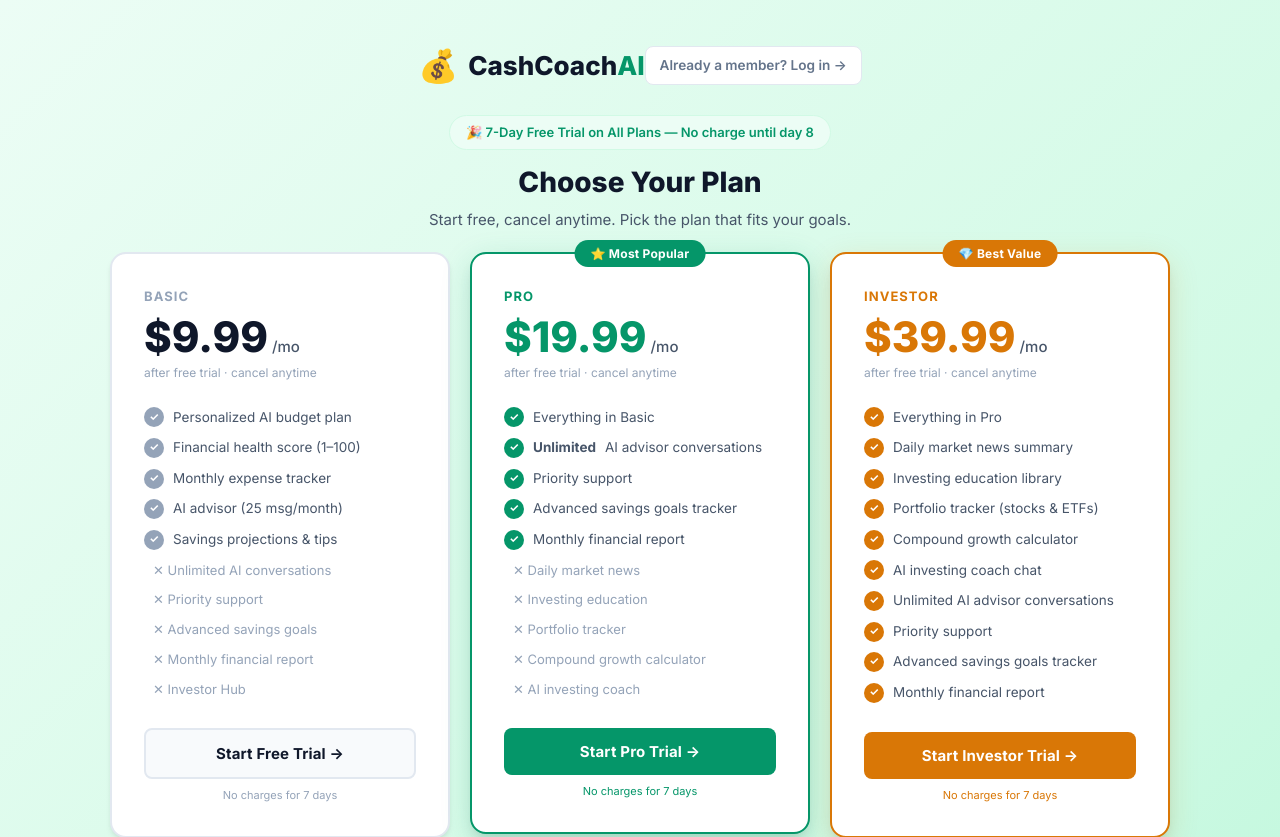
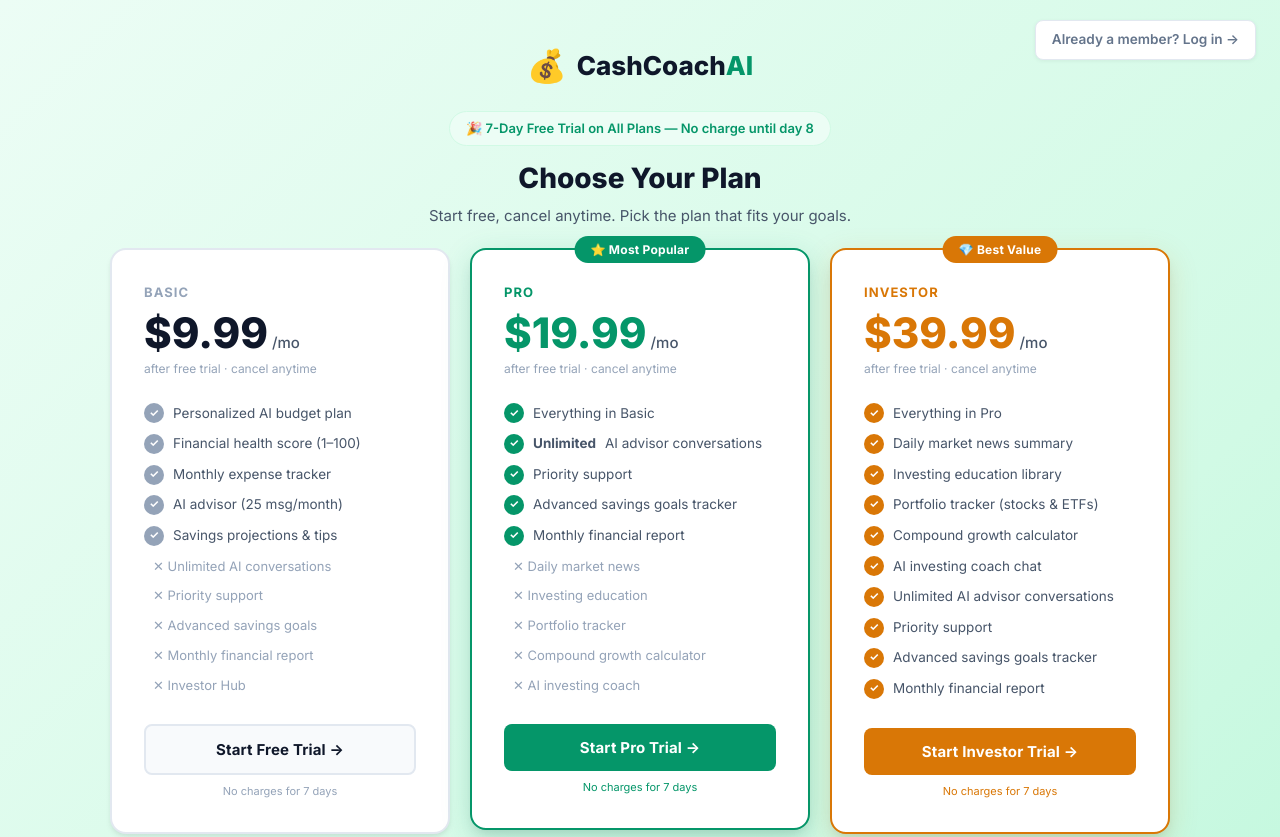
Before and after one commit to jamisondraddy21-create/cashcoachai, a Flask app: page /subscribe in a window 1280 px wide. Shown: the top 837 px of the page. Run offline with Flask 2, Linux system fonts and the light colour scheme; some libraries are stand-ins or nearby versions.

Commit message:
fix login button position

```diff
--- a/templates/subscribe.html
+++ b/templates/subscribe.html
@@ -141,15 +141,20 @@
       .compare-grid { grid-template-columns: 1fr; }
     }
     .sub-login-btn {
+      position: fixed;
+      top: 20px;
+      right: 24px;
       font-size: 0.85rem;
       font-weight: 600;
       color: #64748b;
       text-decoration: none;
-      padding: 8px 14px;
+      padding: 8px 16px;
       border: 1px solid #e2e8f0;
       border-radius: 8px;
       background: #fff;
       white-space: nowrap;
+      z-index: 100;
+      box-shadow: 0 1px 4px rgba(0,0,0,.06);
       transition: color .15s, border-color .15s;
     }
     .sub-login-btn:hover { color: #0f172a; border-color: #94a3b8; }
@@ -157,15 +162,14 @@
 </head>
 <body class="sub-body">
 
+<a href="/login" class="sub-login-btn">Already a member? Log in →</a>
+
 <div class="sub-page sub-page-3col">
 
-  <!-- Top bar -->
-  <div style="display:flex;justify-content:space-between;align-items:center;margin-bottom:4px">
-    <div class="sub-brand" style="margin-bottom:0">
-      <span class="sub-logo">💰</span>
-      <span class="sub-title">CashCoach<span class="accent">AI</span></span>
-    </div>
-    <a href="/login" class="sub-login-btn">Already a member? Log in →</a>
+  <!-- Brand -->
+  <div class="sub-brand">
+    <span class="sub-logo">💰</span>
+    <span class="sub-title">CashCoach<span class="accent">AI</span></span>
   </div>
 
   <!-- Header -->
```
